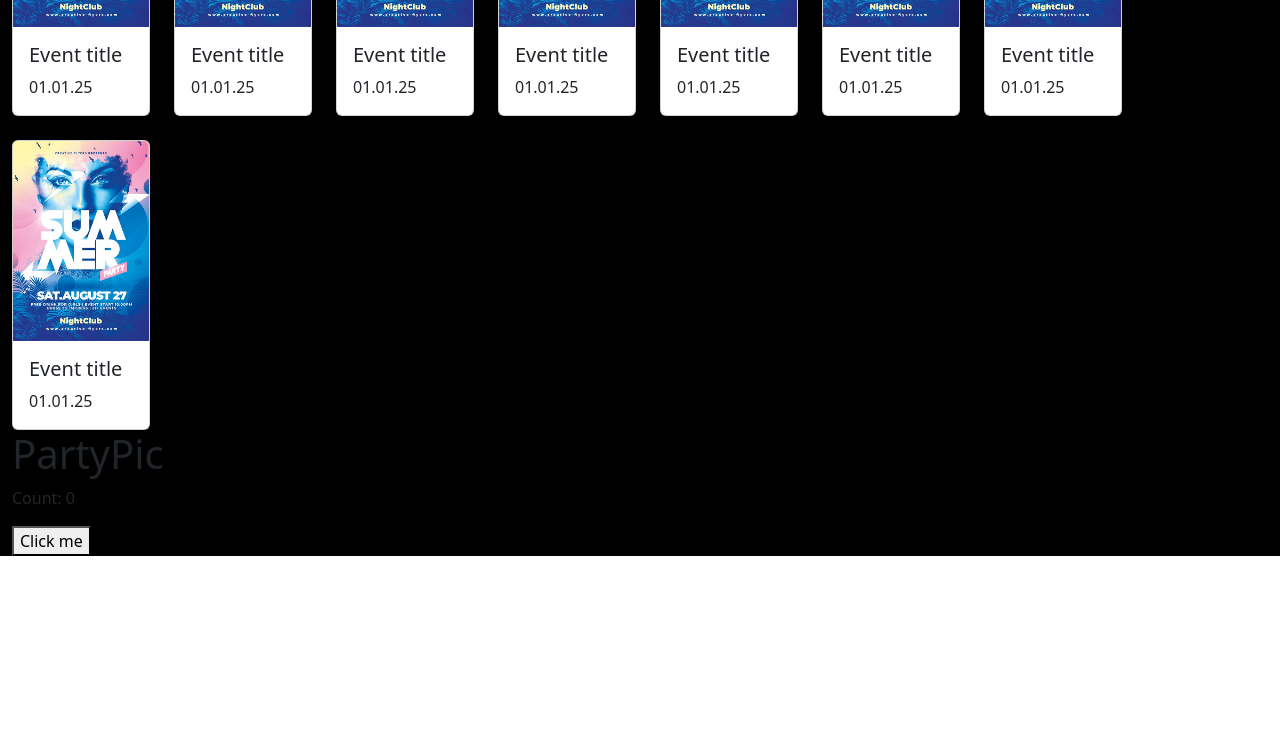
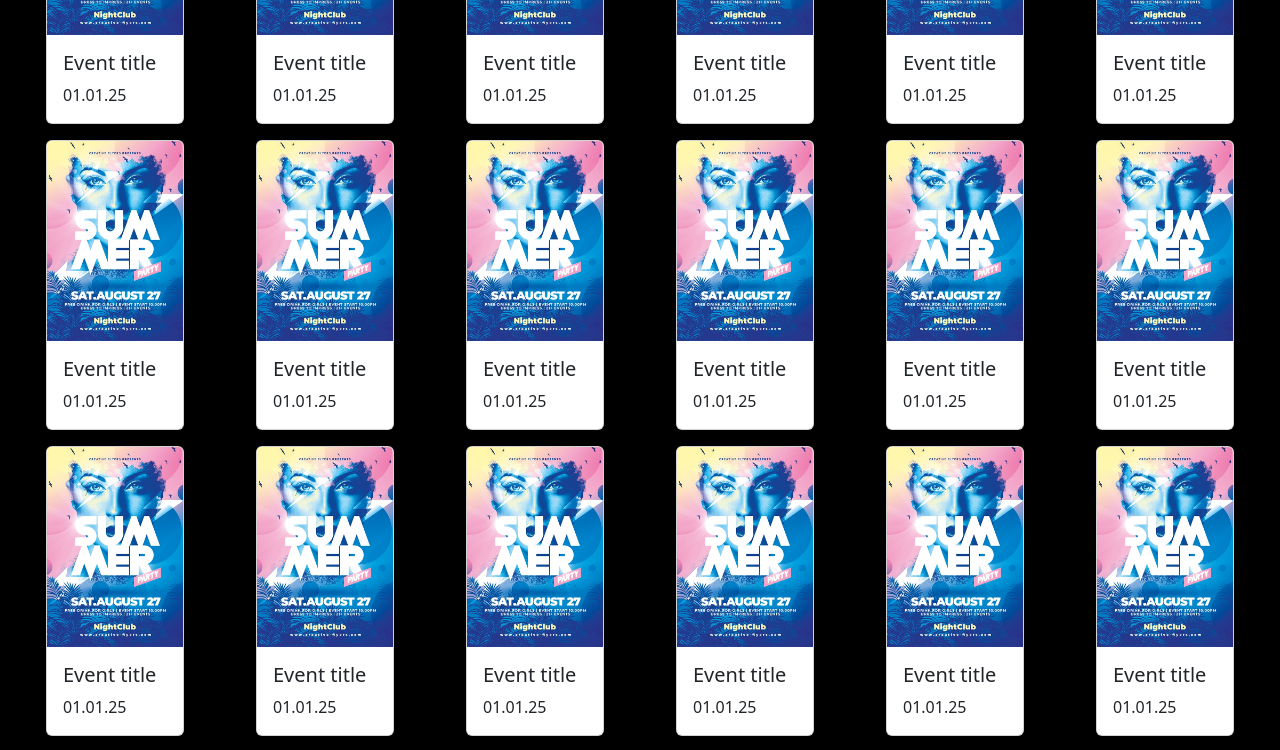
Before and after one commit to trollroll4u/picparty-frontend, a React (Vite) app: page / in a window 1280 px wide. Shown: the part 720-1470 px from the top of the page. Before the commit the page ends 1276 px from the top, so only its background shows below. Built offline with nearby package versions, Linux system fonts and the light colour scheme.

Commit message:
fix main

```diff
--- a/src/App.tsx
+++ b/src/App.tsx
@@ -2,37 +2,24 @@ import { useState } from "react";
 import Container from "react-bootstrap/Container";
 import Row from "react-bootstrap/Row";
 import Col from "react-bootstrap/Col";
-import MyNavBar from "./Navbar.tsx";
-import EventCard from "./MainEventCard.tsx";
-import Carusale from "./carouselImages.tsx";
-import { CardGroup } from "react-bootstrap";
+import MyNavBar from "./Components/Navbar.tsx";
+import CardScreen from "./Components/CardsScreen.tsx";
+import Carusale from "./Components/carouselImages.tsx";
 
 function App() {
   const [count, setCount] = useState(0);
 
   return (
     <>
-      <Container fluid style={{ backgroundColor: "black" }}>
-        <Row>
+      <Container style={{ backgroundColor: "black", maxWidth: "100%" }}>
+        <Row >
           <MyNavBar></MyNavBar>
         </Row>
-        <Row>
+        <Row className="justify-content-md-center" >
           <Carusale></Carusale>
         </Row>
-        <Row xs={"auto"} md={"auto"} className="g-4">
-          {Array.from({ length: 8 }).map((_, idx) => (
-            <Col key={idx}>
-              <EventCard />
-            </Col>
-          ))}
-        </Row>
-        <Row>
-          <Col>
-            <h1>PartyPic</h1>
-            <p>Count: {count}</p>
-            <button onClick={() => setCount(count + 1)}>Click me</button>
-          </Col>
-        </Row>
+        <CardScreen></CardScreen>
+
       </Container>
     </>
   );
--- /dev/null
+++ b/src/Components/CardsScreen.tsx
@@ -0,0 +1,18 @@
+import React from "react";
+import Row from "react-bootstrap/Row";
+import Col from "react-bootstrap/Col";
+import EventCard from "./EventCard";
+
+function CardScreen() {
+  return (
+    <Row className="justify-content-md-center" xs={1} md={"auto"}>
+      {Array.from({ length: 40 }).map((_, idx) => (
+        <Col key={idx}>
+          <EventCard />
+        </Col>
+      ))}
+    </Row>
+  );
+}
+
+export default CardScreen;
--- a/src/MainEventCard.tsx
+++ b/src/Components/EventCard.tsx
@@ -1,10 +1,10 @@
 import React from "react";
 import Card from "react-bootstrap/Card";
-import img1 from "./assets/party posters/Summer-Party-Poster-Template.jpg";
+import img1 from "../assets/party posters/Summer-Party-Poster-Template.jpg";
 
 function EventCard() {
   return (
-    <Card>
+    <Card className="mx-4 my-2">
       <Card.Img
         variant="top"
         src={img1}
--- a/src/Navbar.tsx
+++ b/src/Components/Navbar.tsx
@@ -2,7 +2,7 @@ import Container from "react-bootstrap/Container";
 import Nav from "react-bootstrap/Nav";
 import Navbar from "react-bootstrap/Navbar";
 import NavDropdown from "react-bootstrap/NavDropdown";
-import Logo from "./assets/small logo.png";
+import Logo from "../assets/small logo.png";
 import { Button } from "react-bootstrap";
 
 function MyNavbar() {
@@ -13,6 +13,7 @@ function MyNavbar() {
       className="bg-body-tertiary"
       data-bs-theme="dark"
       variant="dark" // Add variant="dark" to make the navbar dark-themed
+      style={{ width: "100%" }}
     >
       <Navbar.Toggle aria-controls="responsive-navbar-nav" />
       <Navbar.Collapse id="responsive-navbar-nav">
@@ -39,7 +40,10 @@ function MyNavbar() {
           <Nav.Item>
             <Button variant="light">Create</Button>
           </Nav.Item>
-          <Nav.Item className="ms-auto" style={{ marginRight: "10px", marginBottom: "10px" }}>
+          <Nav.Item
+            className="ms-auto"
+            style={{ marginRight: "10px", marginBottom: "10px" }}
+          >
             <Button variant="light">Sign up</Button>
           </Nav.Item>
           <Nav.Item style={{ marginRight: "10px", marginBottom: "10px" }}>
```
Also changed, not shown: src/Components/carouselImages.tsx (renamed from src/carouselImages.tsx, +8 -3 lines).
